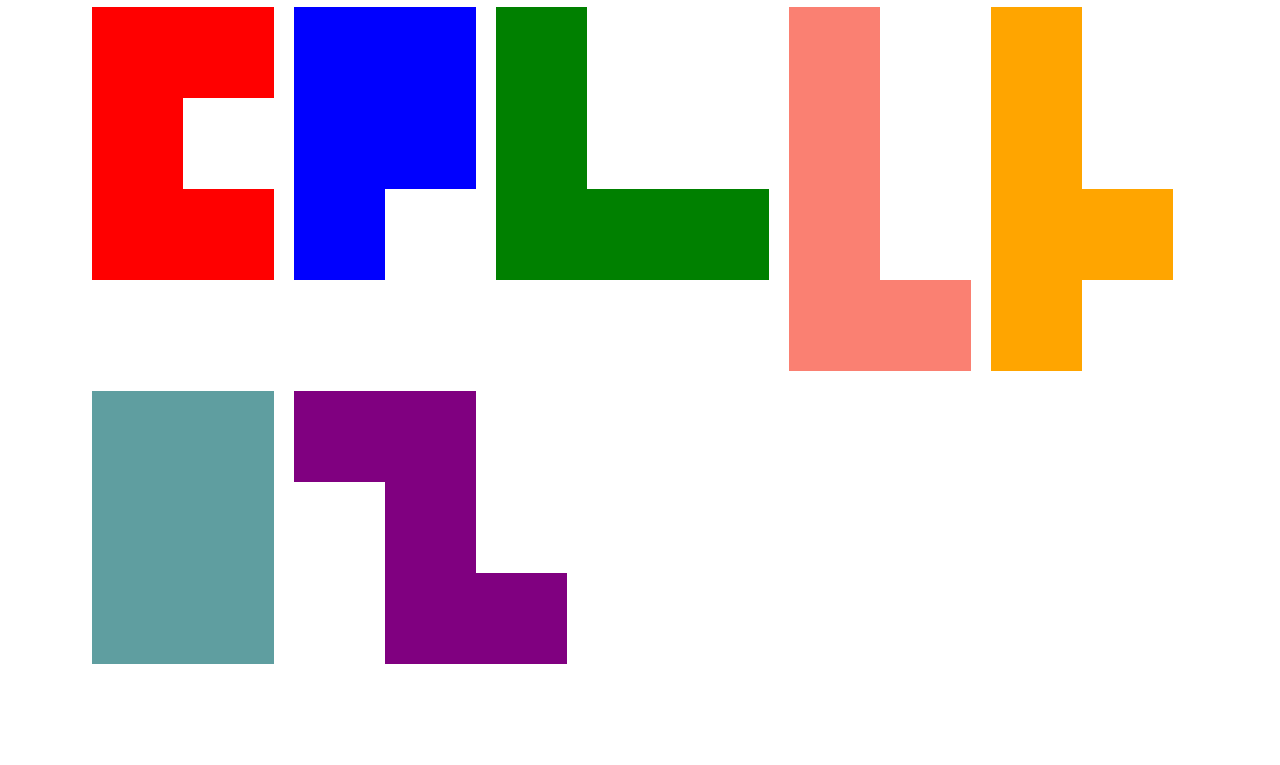
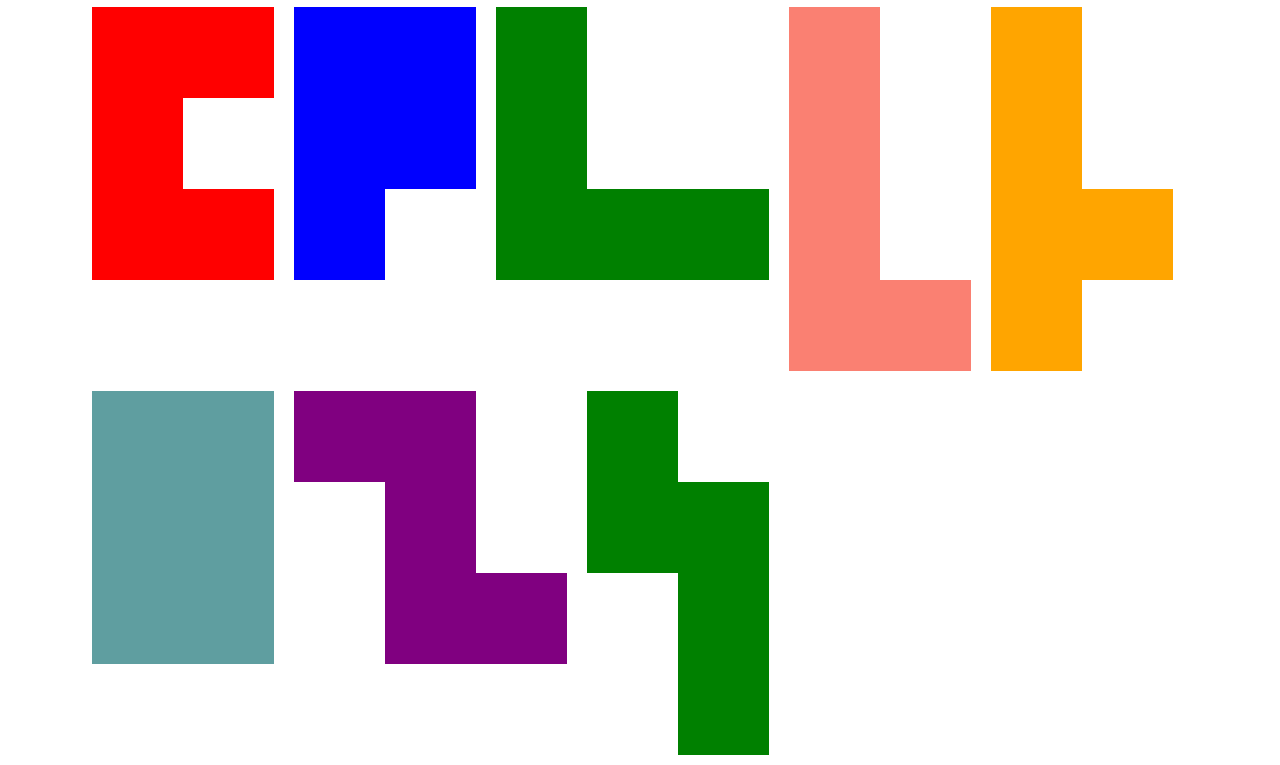
Before and after one commit to hdkahl/daily_calendar_webpage, a plain HTML site: page index.html in a window 1280 px wide. Shown: the part 643-1408 px from the top of the page. Before the commit the page ends 1317 px from the top, so only its background shows below. Drawn offline with nearby package versions, Linux system fonts and the light colour scheme.

Commit message:
adding s shape

```diff
--- a/index.html
+++ b/index.html
@@ -187,13 +187,33 @@
             <td class="zCell cell" id="z2"></td>
         </tr>
         <tr>
-            <td class="empty_cell square" id="zS0"></td>
+            <td class="empty_cell square" id="-z0"></td>
             <td class="zCell cell" id="z3"></td>
         </tr>
         <tr>
-            <td class="empty_cell square" id="zS1"></td>
+            <td class="empty_cell square" id="-z1"></td>
             <td class="zCell cell square" id="z5"></td>
             <td class="zCell cell square" id="z6"></td>
+        </tr>
+    </table>
+</div>
+
+<div class="shapeContainer" id="s-shape-header">
+    <table class="shape s-shape" id="s-shape">
+        <tr>
+            <td class="sCell cell square " id="s0"></td>
+        </tr>
+        <tr>
+            <td class="sCell cell square " id="s1"></td>
+            <td class="sCell cell" id="s2"></td>
+        </tr>
+        <tr>
+            <td class="empty_cell square" id="-s0"></td>
+            <td class="sCell cell" id="s3"></td>
+        </tr>
+        <tr>
+            <td class="empty_cell square" id="-s1"></td>
+            <td class="sCell cell square" id="s6"></td>
         </tr>
     </table>
 </div>
--- a/styles/mystyles.css
+++ b/styles/mystyles.css
@@ -40,6 +40,10 @@
 }
 .zCell {
     background: purple;
+    /* opacity: 50%; */
+}
+.sCell {
+    background: green;
     /* opacity: 50%; */
 }
 /* div {
@@ -126,3 +130,8 @@
     --rotation: 0deg;
     transform: rotate(var(--rotation));
 }
+
+#s-shape {
+    --rotation: 0deg;
+    transform: rotate(var(--rotation));
+}
```
